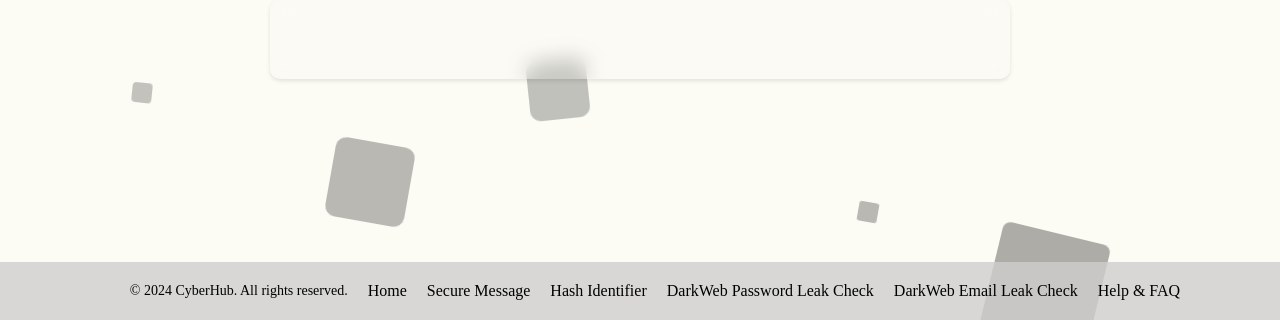
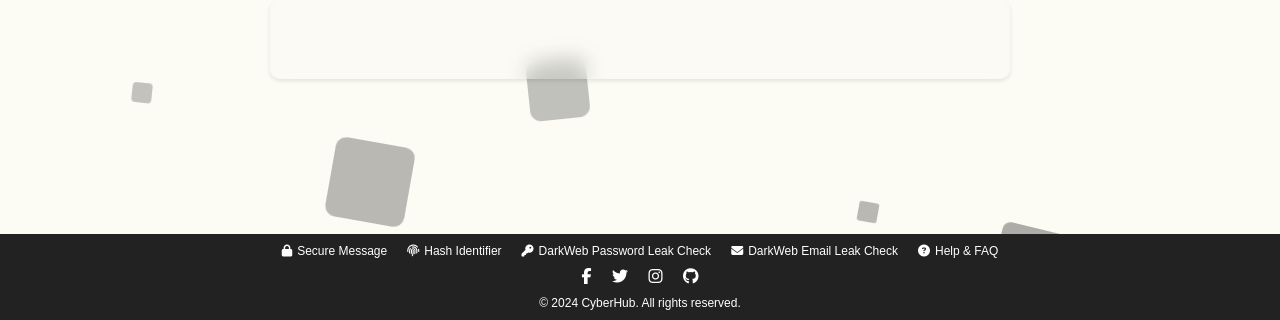
Before and after one commit to spaulll/CyberHUB, a Flask app: page /hashid in a window 1280 px wide. Shown: the part 480-800 px from the top of the page. Run offline with Flask 3, Linux system fonts and the light colour scheme; some libraries are stand-ins or nearby versions; some web fonts are replaced.

Commit message:
feat: New footer UI

```diff
--- a/templates/footer.html
+++ b/templates/footer.html
@@ -1,6 +1,4 @@
-
 {% block body%}
-
 {% endblock %}
 <footer>
     <style>
@@ -10,11 +8,12 @@
             left: 0;
             bottom: 0;
             width: 100%;
-            background-color: rgba(207, 207, 207, 0.8); /* Translucent background color */
-            color: #000000; /* Black text color */
-            padding: 20px;
+            background-color: #222; /* Dark background color */
+            color: #fff; /* White text color */
+            padding: 10px 0; /* Reduced padding for a smaller footer */
             text-align: center;
-            transition: background-color 0.3s; /* Smooth transition on hover */
+            font-family: 'Arial', sans-serif; /* Font style */
+            z-index: 9999; /* Ensure the footer stays on top of other content */
         }
 
         .footer-content {
@@ -22,35 +21,84 @@
             margin: 0 auto;
             display: flex;
             flex-wrap: wrap;
-            justify-content: center;
+            justify-content: center; /* Center items */
             align-items: center;
         }
 
         .footer-content p {
             margin: 0;
-            flex: 0 0 auto;
-            font-size: 14px;
-            margin-right: 10px;
+            font-size: 12px; /* Reduced font size */
+            width: 100%; /* Make copyright text full width */
         }
 
         .menuitems {
-            color: #000000; /* Black text color */
+            color: #fff;
             text-decoration: none;
-            margin: 0 10px;
-            transition: color 0.3s; /* Smooth transition on hover */
+            font-size: 12px; /* Reduced font size */
+            margin: 0 10px; /* Reduced margin */
+            transition: color 0.3s;
+            display: inline-flex;
+            align-items: center;
         }
 
         .menuitems:hover {
-            color: #dddddd; /* Hover text color */
+            color: #ffcc00;
+        }
+
+        .menuitems i {
+            margin-right: 5px;
+        }
+
+        .social-icons {
+            margin: 10px 0; /* Reduced margin */
+        }
+
+        .social-icons a {
+            color: #fff;
+            font-size: 16px; /* Reduced font size */
+            margin: 0 8px; /* Reduced margin */
+            transition: color 0.3s;
+        }
+
+        .social-icons a:hover {
+            color: #ffcc00;
+        }
+
+        @media (max-width: 768px) {
+            footer {
+                padding: 5px;
+            }
+
+            .footer-content p {
+                font-size: 10px;
+            }
+
+            .menuitems {
+                font-size: 10px;
+                margin: 0 5px;
+            }
+
+            .social-icons a {
+                font-size: 14px;
+                margin: 0 5px;
+            }
         }
     </style>
     <div class="footer-content">
-        <p>&copy; 2024 CyberHub. All rights reserved.</p>
-        <a href="{{ url_for('index_home') }}" class="menuitems" id="index">Home</a>
-        <a href="{{ url_for('securemessage') }}" class="menuitems" id="securemessage">Secure Message</a>
-        <a href="{{ url_for('hashid') }}" class="menuitems" id="hashid">Hash Identifier</a>
-        <a href="{{ url_for('passwordleak') }}" class="menuitems" id="passwordleak">DarkWeb Password Leak Check</a>
-        <a href="{{ url_for('emailleak') }}" class="menuitems" id="emailleak">DarkWeb Email Leak Check</a>
-        <a href="{{ url_for('help') }}" class="menuitems" id="help">Help & FAQ</a>
-    </div>
-</footer>
+        <footer>
+            <div class="footer-content">
+                <a href="{{ url_for('securemessage') }}" class="menuitems" id="securemessage"><i class="fas fa-lock"></i>Secure Message</a>
+                <a href="{{ url_for('hashid') }}" class="menuitems" id="hashid"><i class="fas fa-fingerprint"></i>Hash Identifier</a>
+                <a href="{{ url_for('passwordleak') }}" class="menuitems" id="passwordleak"><i class="fas fa-key"></i>DarkWeb Password Leak Check</a>
+                <a href="{{ url_for('emailleak') }}" class="menuitems" id="emailleak"><i class="fas fa-envelope"></i>DarkWeb Email Leak Check</a>
+                <a href="{{ url_for('help') }}" class="menuitems" id="help"><i class="fas fa-question-circle"></i>Help & FAQ</a>
+            </div>
+            <div class="social-icons">
+                <a href="#" class="social-link"><i class="fab fa-facebook-f"></i></a>
+                <a href="#" class="social-link"><i class="fab fa-twitter"></i></a>
+                <a href="#" class="social-link"><i class="fab fa-instagram"></i></a>
+                <a href="#" class="social-link"><i class="fab fa-github"></i></a>
+            </div>
+            <p>&copy; 2024 CyberHub. All rights reserved.</p>
+        </footer>
+        <script src="https://kit.fontawesome.com/788287f951.js" crossorigin="anonymous"></script>
```
